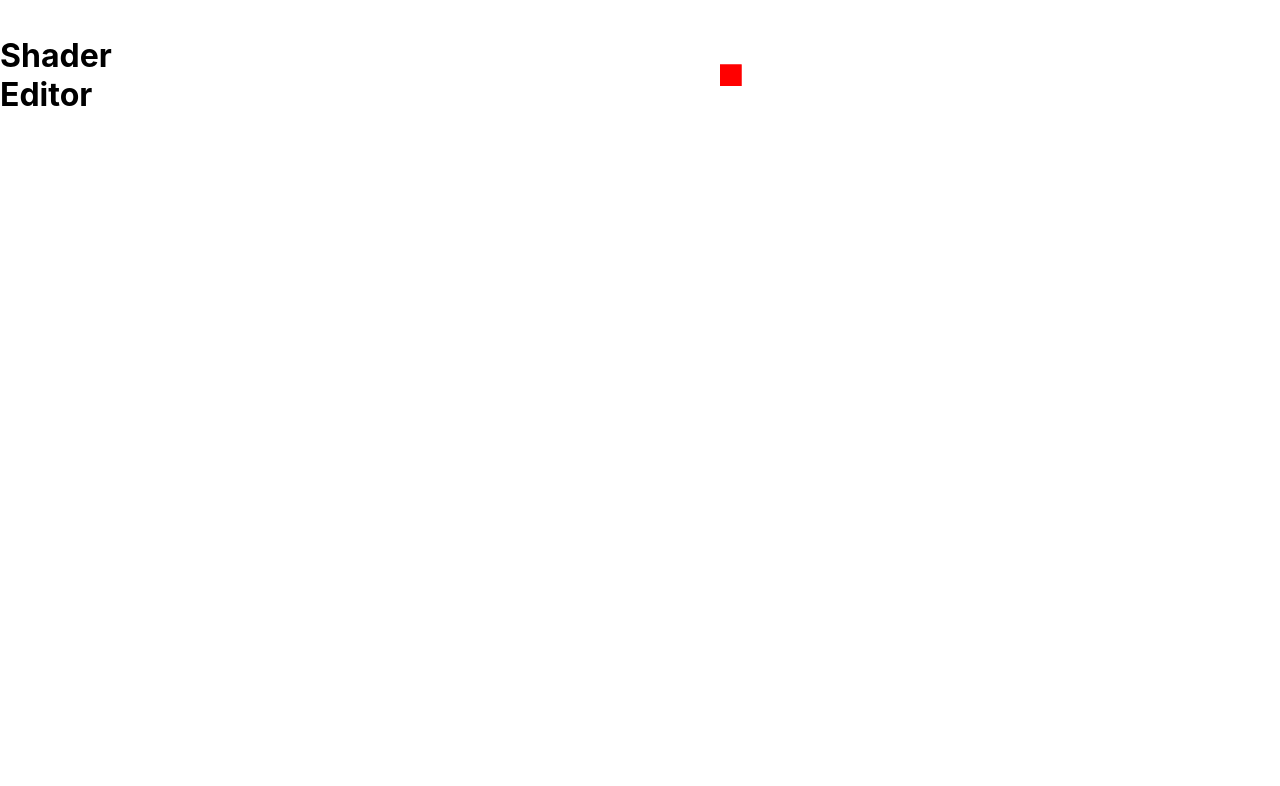
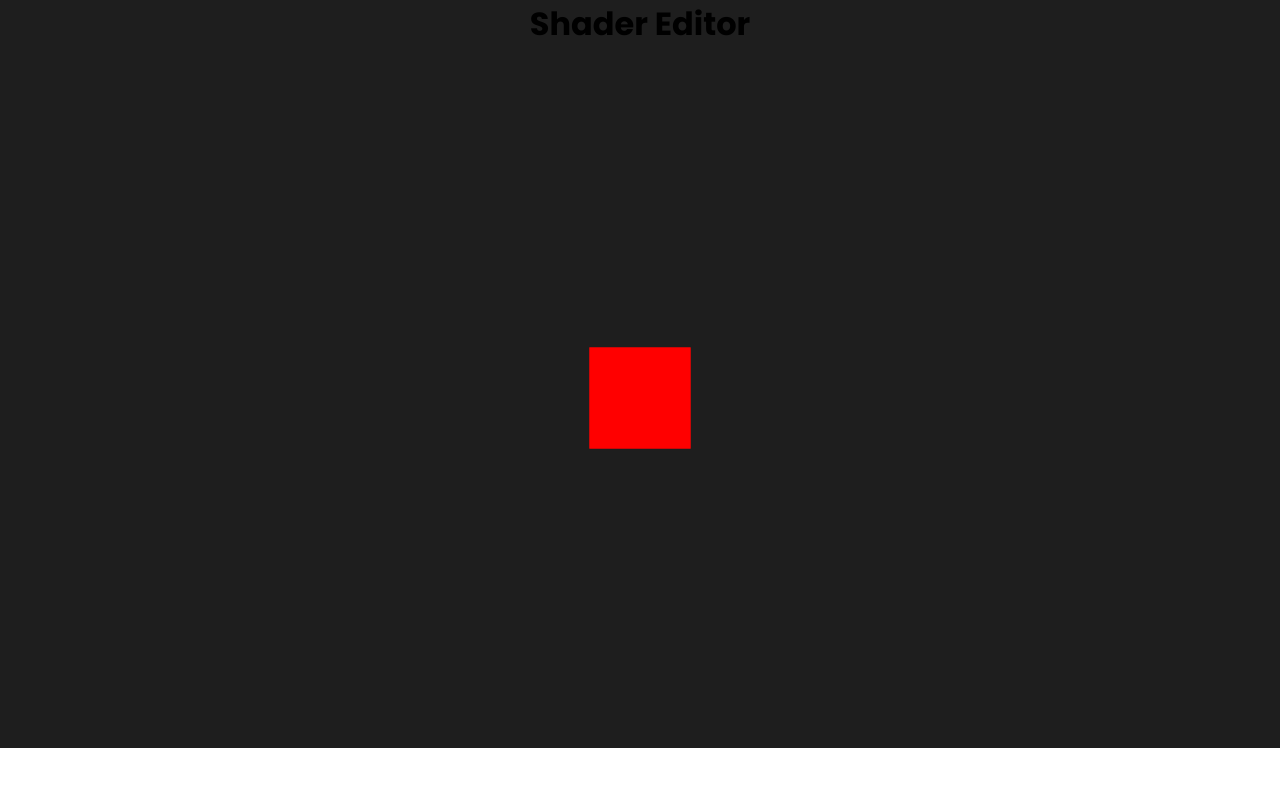
Before and after one commit to lnardon/ShaderEditor, a React (Create React App) app: page / in a window 1280 px wide. Shown: the top 786 px of the page. Built offline with nearby package versions, Linux system fonts and the light colour scheme.

Commit message:
💄 UI changes

```diff
--- a/public/index.html
+++ b/public/index.html
@@ -5,7 +5,13 @@
     <meta name="viewport" content="width=device-width, initial-scale=1" />
     <meta name="theme-color" content="#000000" />
     <meta name="description" content="GlSl shader editor" />
-    <title>Shader Editor</title>
+    <link rel="preconnect" href="https://fonts.googleapis.com" />
+    <link rel="preconnect" href="https://fonts.gstatic.com" crossorigin />
+    <link
+      href="https://fonts.googleapis.com/css2?family=Poppins:wght@300;500;700;800&display=swap"
+      rel="stylesheet"
+    />
+    <title>GLSL Shader Editor</title>
   </head>
   <body>
     <noscript>You need to enable JavaScript to run this app.</noscript>
--- a/src/App.css
+++ b/src/App.css
@@ -3,4 +3,45 @@
   align-items: center;
   justify-content: center;
   flex: 1;
+  flex-direction: column;
+  background-color: #1e1e1e;
 }
+
+.header-container {
+  display: flex;
+  width: 100%;
+  align-items: center;
+  justify-content: space-between;
+  padding: 2rem;
+  color: springgreen;
+  font-size: 1.125rem;
+}
+
+.apply-btn {
+  cursor: pointer;
+  padding: 0.75rem 1.5rem;
+  background-color: springgreen;
+  border-radius: 0.25rem;
+  font-weight: 700;
+}
+
+.content {
+  display: flex;
+  width: 100%;
+}
+
+.left-side {
+  display: flex;
+  flex-direction: column;
+  align-items: center;
+  width: 100%;
+}
+
+.shader-tabs {
+  padding: 0rem 2rem 2rem 2rem;
+  width: 100%;
+  display: flex;
+  align-items: center;
+  justify-content: flex-start;
+  gap: 1rem;
+}
--- a/src/index.css
+++ b/src/index.css
@@ -1,13 +1,18 @@
+* {
+  margin: 0;
+  padding: 0;
+  box-sizing: border-box;
+}
+
 body {
   margin: 0;
-  font-family: -apple-system, BlinkMacSystemFont, 'Segoe UI', 'Roboto', 'Oxygen',
-    'Ubuntu', 'Cantarell', 'Fira Sans', 'Droid Sans', 'Helvetica Neue',
-    sans-serif;
+  font-family: "Poppins", sans-serif;
   -webkit-font-smoothing: antialiased;
   -moz-osx-font-smoothing: grayscale;
 }
 
-code {
-  font-family: source-code-pro, Menlo, Monaco, Consolas, 'Courier New',
-    monospace;
+canvas {
+  display: flex;
+  width: 100%;
+  height: calc(100vh - 100px);
 }
```
Also changed, not shown: src/setupTests.ts (deleted, +0 -5 lines).
